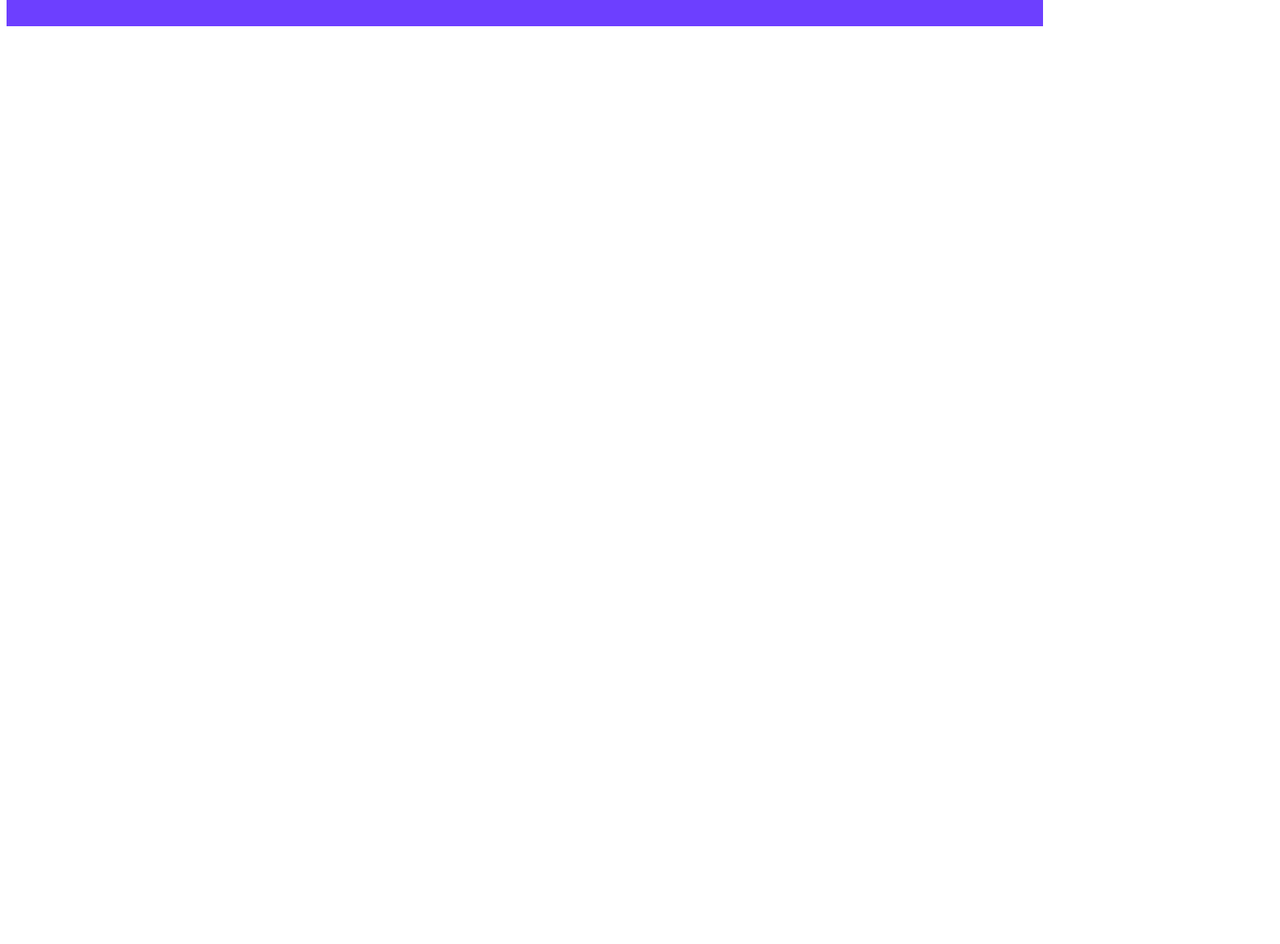
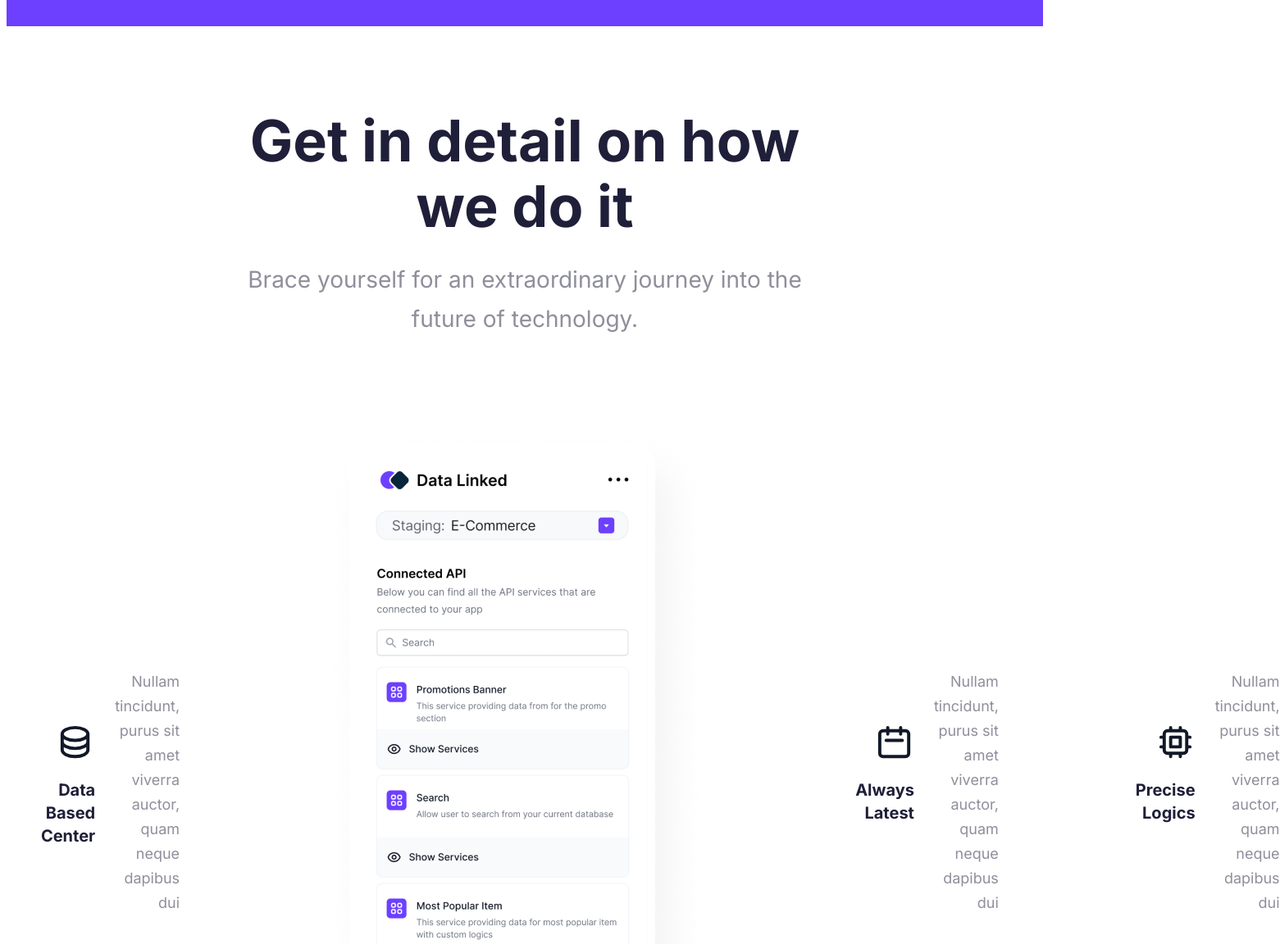
Before and after one commit to ademide26/Saas, a Vue app: page /mypage in a window 1280 px wide. Shown: the part 1940-3092 px from the top of the page at 82% size, 1561 px wide, since content can reach past the window. Before the commit the page ends 2180 px from the top, so only its background shows below. Built offline with nearby package versions, Linux system fonts and the light colour scheme.

Commit message:
I started working on the ad details

```diff
--- a/src/views/mypage.vue
+++ b/src/views/mypage.vue
@@ -205,7 +205,63 @@
     </section>
 
     <section class="details-sect">
-      <div class="detail-hero-frame"></div>
+      <div class="detail-hero-frame">
+        <div class="detail-hero-text"> Get in detail on how we do it</div>
+        <div class="detail-hero-subtext">Brace yourself for an extraordinary journey into the future of technology.</div>
+      </div>
+      <div class="details-main-frame">
+        <div class="details-left-frame">
+          <div class="upper-dts-frame">
+            <div class="dt-icon">
+              <svg width="48" height="48" viewBox="0 0 48 48" fill="none" xmlns="http://www.w3.org/2000/svg">
+              <path d="M17.6472 9.80405H13.7256C11.5598 9.80405 9.804 11.5598 9.804 13.7256V37.2552C9.804 39.4211 11.5598 41.1768 13.7256 41.1768H33.3336C35.4994 41.1768 37.2552 39.4211 37.2552 37.2552V13.7256C37.2552 11.5598 35.4994 9.80405 33.3336 9.80405H29.412M17.6472 9.80405C17.6472 11.9699 19.403 13.7256 21.5688 13.7256H25.4904C27.6562 13.7256 29.412 11.9699 29.412 9.80405M17.6472 9.80405C17.6472 7.63821 19.403 5.88245 21.5688 5.88245H25.4904C27.6562 5.88245 29.412 7.63821 29.412 9.80405M23.5296 23.5296H29.412M23.5296 31.3728H29.412M17.6472 23.5296H17.6668M17.6472 31.3728H17.6668" stroke="#111827" stroke-width="3.9216" stroke-linecap="round"/>
+              </svg>
+            </div>
+            <div class="dt-subtext">Task Based</div>
+          </div>
+          <div class="dt-texts">Nullam tincidunt, purus sit amet viverra auctor, quam neque dapibus dui</div>
+        </div>
+
+        <div class="details-left-frame">
+          <div class="upper-dts-frame">
+            <div class="dt-icon">
+              <svg width="48" height="48" viewBox="0 0 48 48" fill="none" xmlns="http://www.w3.org/2000/svg">
+              <path d="M7.8432 13.7256V33.3336C7.8432 37.6653 14.8662 41.1768 23.5296 41.1768C32.193 41.1768 39.216 37.6653 39.216 33.3336V13.7256M7.8432 13.7256C7.8432 18.0573 14.8662 21.5688 23.5296 21.5688C32.193 21.5688 39.216 18.0573 39.216 13.7256M7.8432 13.7256C7.8432 9.39397 14.8662 5.88245 23.5296 5.88245C32.193 5.88245 39.216 9.39397 39.216 13.7256M39.216 23.5296C39.216 27.8613 32.193 31.3728 23.5296 31.3728C14.8662 31.3728 7.8432 27.8613 7.8432 23.5296" stroke="#111827" stroke-width="3.9216"/>
+              </svg>
+            </div>
+            <div class="dt-subtext">Data Based Center</div>
+          </div>
+          <div class="dt-texts">Nullam tincidunt, purus sit amet viverra auctor, quam neque dapibus dui</div>
+        </div>
+
+        <div class="dts-center=-frame">
+          <img src="/Images/pluck app mobile.png" />
+        </div>
+
+        <div class="details-left-frame">
+          <div class="upper-dts-frame">
+            <div class="dt-icon">
+              <svg width="48" height="48" viewBox="0 0 48 48" fill="none" xmlns="http://www.w3.org/2000/svg">
+              <path d="M15.6864 13.7256V5.88245M31.3728 13.7256V5.88245M13.7256 21.5688H33.3336M9.80399 41.1768H37.2552C39.421 41.1768 41.1768 39.4211 41.1768 37.2552V13.7256C41.1768 11.5598 39.421 9.80405 37.2552 9.80405H9.80399C7.63815 9.80405 5.88239 11.5598 5.88239 13.7256V37.2552C5.88239 39.4211 7.63815 41.1768 9.80399 41.1768Z" stroke="#111827" stroke-width="3.9216" stroke-linecap="round" stroke-linejoin="round"/>
+              </svg>
+            </div>
+            <div class="dt-subtext">Always Latest</div>
+          </div>
+          <div class="dt-texts">Nullam tincidunt, purus sit amet viverra auctor, quam neque dapibus dui</div>
+        </div>
+
+        <div class="details-left-frame">
+          <div class="upper-dts-frame">
+            <div class="dt-icon">
+              <svg width="48" height="48" viewBox="0 0 48 48" fill="none" xmlns="http://www.w3.org/2000/svg">
+              <path d="M17.6472 5.88245V9.80405M29.412 5.88245V9.80405M17.6472 37.2552V41.1768M29.412 37.2552V41.1768M9.80399 17.6472H5.88239M9.80399 29.412H5.88239M41.1768 17.6472H37.2552M41.1768 29.412H37.2552M13.7256 37.2552H33.3336C35.4994 37.2552 37.2552 35.4995 37.2552 33.3336V13.7256C37.2552 11.5598 35.4994 9.80405 33.3336 9.80405H13.7256C11.5597 9.80405 9.80399 11.5598 9.80399 13.7256V33.3336C9.80399 35.4995 11.5597 37.2552 13.7256 37.2552ZM17.6472 17.6472H29.412V29.412H17.6472V17.6472Z" stroke="#111827" stroke-width="3.9216" stroke-linecap="round" stroke-linejoin="round"/>
+              </svg>            </div>
+            <div class="dt-subtext">Precise Logics</div>
+          </div>
+          <div class="dt-texts">Nullam tincidunt, purus sit amet viverra auctor, quam neque dapibus dui</div>
+        </div>
+      </div>
+
     </section>
     <section class="review-sect"></section>
     <section class="subs-sect"></section>
@@ -215,6 +271,79 @@
 
 
 <style scoped>
+.dt-texts {
+  font-family: 'Inter';
+  font-style: normal;
+  font-weight: 400;
+  font-size: 18px;
+  line-height: 30px;
+  text-align: right;
+  color: rgba(31, 31, 57, 0.5);
+}
+.dt-subtext {
+  font-family: 'Inter';
+  font-style: normal;
+  font-weight: 700;
+  font-size: 20px;
+  line-height: 28px;
+  text-align: right;
+  color: #1F1F39;
+}
+.dt-icon {
+  display: flex;
+  margin-left: auto;
+  align-items: center;
+}
+.upper-dts-frame {
+  display: flex;
+  flex-direction: column;
+  align-items: flex-end;
+  padding: 0px;
+  gap: 20px;
+  margin: 0 auto;
+  min-height: 235.06px;
+}
+.details-left-frame {
+  display: flex;
+  flex-direction: row;
+  justify-content: space-between;
+  align-items: flex-end;
+  padding: 0px;
+  gap: 24px;
+}
+.details-main-frame {
+  display: flex;
+  flex-direction: row;
+  align-items: center;
+  padding: 0px;
+  gap: 167px;
+}
+.detail-hero-subtext {
+  font-family: 'Inter';
+  font-style: normal;
+  font-weight: 400;
+  font-size: 28px;
+  line-height: 48px;
+  text-align: center;
+  color: rgba(31, 31, 57, 0.5);
+}
+.detail-hero-text {
+  font-family: 'Inter';
+  font-style: normal;
+  font-weight: 700;
+  font-size: 70px;
+  line-height: 80px;
+  text-align: center;
+  color: #1F1F39;
+}
+.detail-hero-frame {
+  display: flex;
+  flex-direction: column;
+  align-items: center;
+  align-self: stretch;
+  padding: 0px;
+  gap: 25px;
+}
 .details-sect {
   display: flex;
   flex-direction: column;
```
Also changed, not shown: public/Images/pluck app mobile.png (added), 1 other file (tests, documents, lock files or other folders).
